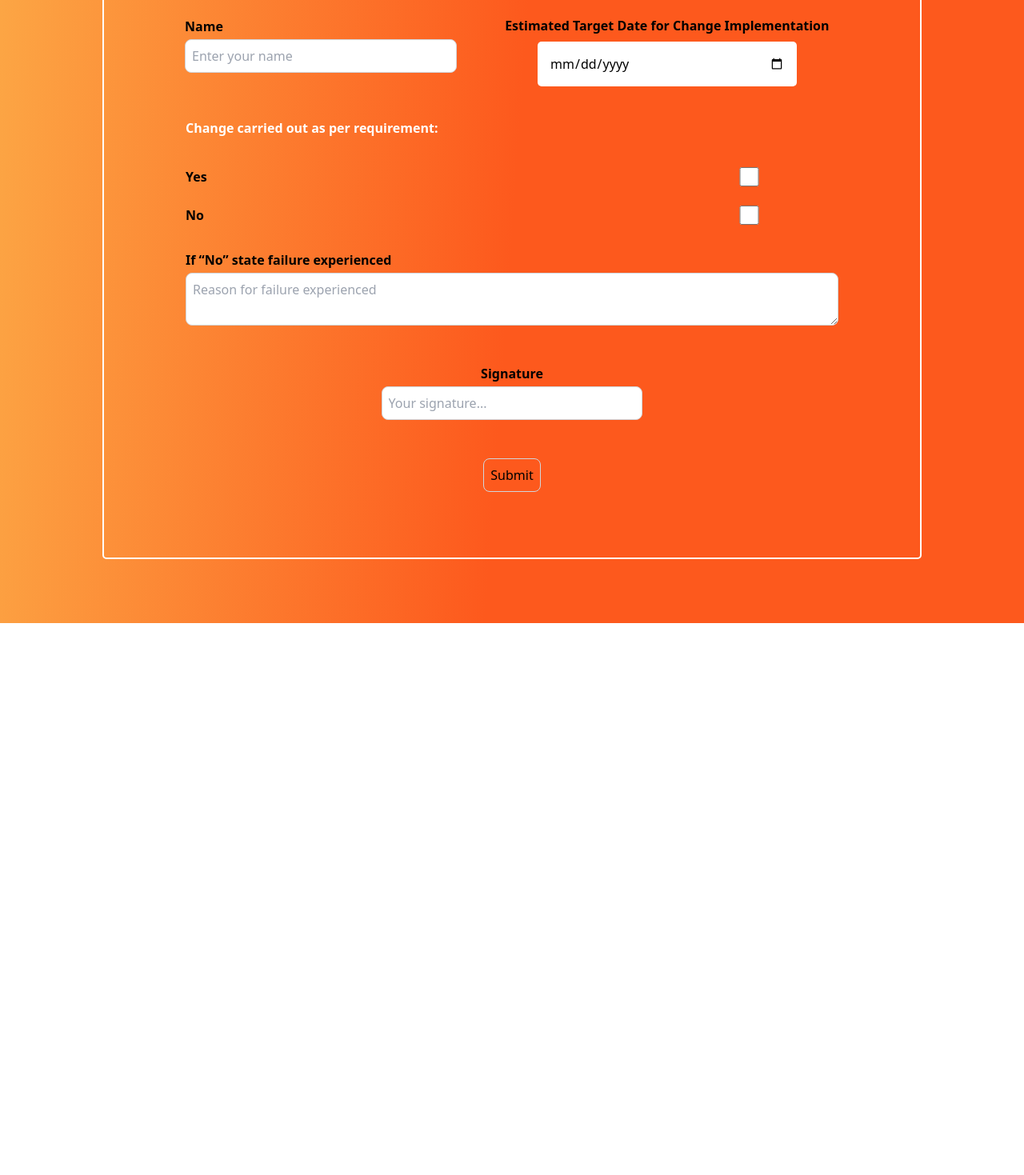
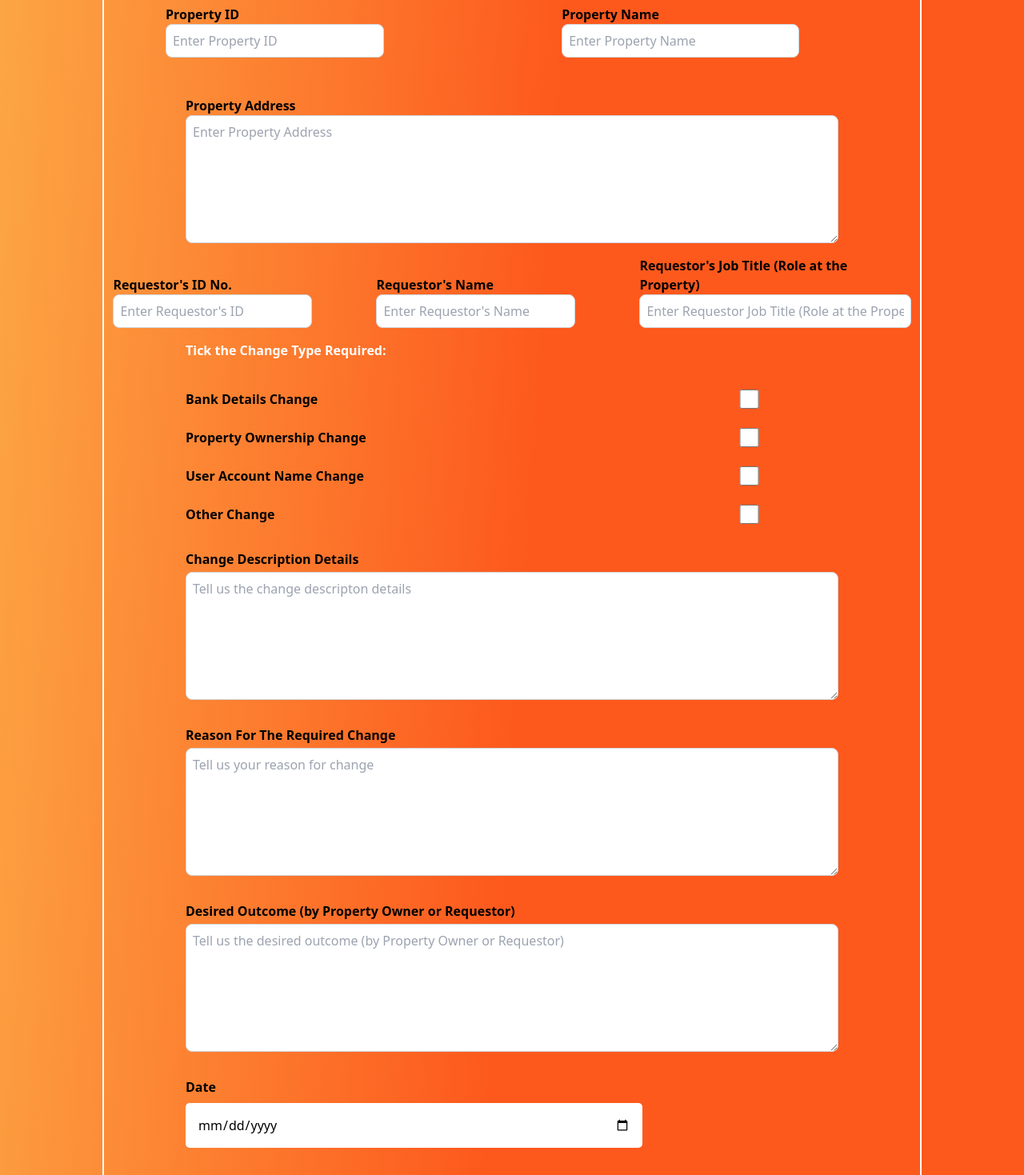
Before and after one commit to Jack-WebDev/change-request-form, a React (Vite) app in the folder frontend/: page / in a window 1280 px wide. Shown: the part 181-1650 px from the top of the page at 80% size. Before the commit the page ends 960 px from the top, so only its background shows below. Built offline with nearby package versions, Linux system fonts and the light colour scheme.

Commit message:
styling for all pages

```diff
--- a/frontend/src/main.jsx
+++ b/frontend/src/main.jsx
@@ -9,18 +9,23 @@ import {
 import App from "./App.jsx";
 import "./index.css";
 import SuccessScreen from "./screen/SuccessScreen.jsx";
-// import ChangeRequestForm from "./screen/ChangeRequestForm.jsx";
-// import ChangeImplementation from "./screen/ChangeImplementation.jsx";
-// import CurrentOwner from "./screen/CurrentOwner.jsx";
-// import NdtAdmin from "./screen/NdtAdmin.jsx";
-// import LineManager from "./screen/LineManager.jsx";
+import ChangeRequestForm from "./screen/ChangeRequestForm.jsx";
+import ChangeImplementation from "./screen/ChangeImplementation.jsx";
+import CurrentOwner from "./screen/CurrentOwner.jsx";
+import NdtAdmin from "./screen/NdtAdmin.jsx";
+import LineManager from "./screen/LineManager.jsx";
 import HoD from "./screen/HoD.jsx";
 
 const router = createBrowserRouter(
   createRoutesFromElements(
     <Route path="/" element={<App />}>
-      <Route index={true} path="/" element={<HoD />} />
+      <Route index={true} path="/" element={<ChangeRequestForm />} />
       <Route path="/success" element={<SuccessScreen />} />
+      <Route path="/s1" element={<ChangeImplementation />} />
+      <Route path="/s2" element={<CurrentOwner />} />
+      <Route path="/s3" element={<NdtAdmin />} />
+      <Route path="/s4" element={<LineManager />} />
+      <Route path="/hod" element={<HoD />} />
     </Route>
   )
 );
--- a/frontend/src/screen/ChangeImplementation.jsx
+++ b/frontend/src/screen/ChangeImplementation.jsx
@@ -2,6 +2,7 @@ import { z, ZodError } from "zod";
 import axios from "axios";
 import { useState } from "react";
 import { useNavigate } from "react-router-dom";
+import DateInput from "../components/DateInput";
 
 const userSchema = z.object({
   comments: z.string().min(3, { message: "A comment must be given" }),
@@ -48,16 +49,12 @@ const ChangeImplementation = () => {
       </h1>
       <hr />
 
-      <label htmlFor="date">
-        Estimated Target Date for Change Implementation
-      </label>
-      <input
-        type="date"
-        name="date"
-        id="date"
-        value={user.date}
-        onChange={(e) => setUser({ ...user, date: e.target.value })}
-      />
+      <div className="date mb-8 grid w-4/5 justify-start">
+        <label htmlFor="date">
+          Estimated Target Date for Change Implementation
+        </label>
+        <DateInput />
+      </div>
 
       <label htmlFor="comments">Comments</label>
       <textarea
@@ -67,6 +64,7 @@ const ChangeImplementation = () => {
         value={user.comments}
         onChange={(e) => setUser({ ...user, comments: e.target.value })}
         placeholder="Your comments..."
+        style={{height: "10rem"}}
       />
 
       <button
--- a/frontend/src/screen/ChangeRequestForm.jsx
+++ b/frontend/src/screen/ChangeRequestForm.jsx
@@ -3,6 +3,7 @@ import { z, ZodError } from "zod";
 import axios from "axios";
 import { useEffect, useState } from "react";
 import { useNavigate } from "react-router-dom";
+import DateInput from "../components/DateInput";
 
 const userSchema = z.object({
   propertyID: z
@@ -41,7 +42,7 @@ const userSchema = z.object({
   propertyOwnershipChange: z.boolean().default(false),
   accountNameChange: z.boolean().default(false),
   otherChange: z.boolean().default(false),
-  uploads: z.string()
+  uploads: z.string(),
 });
 
 const ChangeRequestForm = () => {
@@ -76,7 +77,8 @@ const ChangeRequestForm = () => {
       setLoading(true);
       console.log("....");
       const response = await axios.post(
-        "http://localhost:8001/api/changeRequest",validatedData
+        "http://localhost:8001/api/changeRequest",
+        validatedData
       );
       console.log("Submission success", response.data);
       navigate("/success");
@@ -112,6 +114,8 @@ const ChangeRequestForm = () => {
       </h1>
       <hr />
 
+      <div className="row1 flex w-full justify-around mb-8">
+        <div className="propertyID">
           <label htmlFor="propertyID">Property ID</label>
           <input
             className="p-2 border border-gray-300 rounded-lg mb-4 focus:outline-none focus:border-gray-600 text-black"
@@ -122,7 +126,9 @@ const ChangeRequestForm = () => {
             onChange={(e) => setUser({ ...user, propertyID: e.target.value })}
             placeholder="Enter Property ID"
           />
+        </div>
 
+        <div className="propertyName">
           <label htmlFor="propertyName">Property Name</label>
           <input
             className="p-2 border border-gray-300 rounded-lg mb-4 focus:outline-none focus:border-gray-600 text-black"
@@ -133,6 +139,8 @@ const ChangeRequestForm = () => {
             onChange={(e) => setUser({ ...user, propertyName: e.target.value })}
             placeholder="Enter Property Name"
           />
+        </div>
+      </div>
 
       <label htmlFor="propertyAddress">Property Address</label>
       <textarea
@@ -142,11 +150,14 @@ const ChangeRequestForm = () => {
         value={user.propertyAddress}
         onChange={(e) => setUser({ ...user, propertyAddress: e.target.value })}
         placeholder="Enter Property Address"
+        style={{ height: "10rem" }}
       />
 
+      <div className="row2 flex justify-around items-end gap-20">
+        <div className="requestor grid">
           <label htmlFor="requestorID">Requestor&apos;s ID No.</label>
           <input
-        className="p-2 border border-gray-300 rounded-lg mb-4 focus:outline-none focus:border-gray-600 text-black"
+            className="p-2 border w-full border-gray-300 rounded-lg mb-4 focus:outline-none focus:border-gray-600 text-black"
             id="requestorID"
             name="requestorID"
             type="text"
@@ -154,22 +165,29 @@ const ChangeRequestForm = () => {
             onChange={(e) => setUser({ ...user, requestorID: e.target.value })}
             placeholder="Enter Requestor's ID"
           />
+        </div>
 
+        <div className="requestorName grid">
           <label htmlFor="requestorName">Requestor&apos;s Name</label>
           <input
-        className="p-2 border border-gray-300 rounded-lg mb-4 focus:outline-none focus:border-gray-600 text-black"
+            className="p-2 border w-full border-gray-300 rounded-lg mb-4 focus:outline-none focus:border-gray-600 text-black"
             id="requestorName"
             name="requestorName"
             type="text"
             value={user.requestorName}
-        onChange={(e) => setUser({ ...user, requestorName: e.target.value })}
+            onChange={(e) =>
+              setUser({ ...user, requestorName: e.target.value })
+            }
             placeholder="Enter Requestor's Name"
           />
+        </div>
+
+        <div className="jobTitle grid">
           <label htmlFor="requestorJobTitle">
             Requestor&apos;s Job Title (Role at the Property)
           </label>
           <input
-        className="p-2 border border-gray-300 rounded-lg mb-4 focus:outline-none focus:border-gray-600 text-black"
+            className="p-2 border w-full border-gray-300 rounded-lg mb-4 focus:outline-none focus:border-gray-600 text-black"
             id="requestorJobTitle"
             name="requestorJobTitle"
             type="text"
@@ -179,6 +197,8 @@ const ChangeRequestForm = () => {
             }
             placeholder="Enter Requestor Job Title (Role at the Property)"
           />
+        </div>
+      </div>
 
       <h2>Tick the Change Type Required:</h2>
       <div className="options">
@@ -265,45 +285,44 @@ const ChangeRequestForm = () => {
         Change Description Details
       </label>
       <textarea
-        className="p-2 border border-gray-300 rounded-lg mb-4 focus:outline-none focus:border-gray-600 text-black"
+        className="p-2 border mb-8 mt-1 border-gray-300 rounded-lg focus:outline-none focus:border-gray-600 text-black"
         id="changeDescriptonDetails"
         value={user.changeDescriptionDetails}
         onChange={(e) =>
           setUser({ ...user, changeDescriptionDetails: e.target.value })
         }
         placeholder="Tell us the change descripton details"
+        style={{ height: "10rem" }}
       />
 
       <label htmlFor="reasonForChange">Reason For The Required Change</label>
       <textarea
-        className="p-2 border border-gray-300 rounded-lg mb-4 focus:outline-none focus:border-gray-600 text-black"
+        className="p-2 border mb-8 mt-1 border-gray-300 rounded-lg focus:outline-none focus:border-gray-600 text-black"
         id="reasonForChange"
         name="reasonForChange"
         value={user.reasonForChange}
         onChange={(e) => setUser({ ...user, reasonForChange: e.target.value })}
         placeholder="Tell us your reason for change"
+        style={{ height: "10rem" }}
       />
 
       <label htmlFor="desiredOutcome">
         Desired Outcome (by Property Owner or Requestor)
       </label>
       <textarea
-        className="p-2 border border-gray-300 rounded-lg mb-4 focus:outline-none focus:border-gray-600 text-black"
+        className="p-2 border mb-8 mt-1 border-gray-300 rounded-lg focus:outline-none focus:border-gray-600 text-black"
         id="desiredOutcome"
         name="desiredOutcome"
         value={user.desiredOutcome}
         onChange={(e) => setUser({ ...user, desiredOutcome: e.target.value })}
         placeholder="Tell us the desired outcome (by Property Owner or Requestor)"
+        style={{ height: "10rem" }}
       />
 
+      <div className="date grid w-4/5 mb-8">
         <label htmlFor="date">Date</label>
-      <input
-        type="date"
-        name="date"
-        id="date"
-        value={user.date}
-        onChange={(e) => setUser({ ...user, date: e.target.value })}
-      />
+        <DateInput />
+      </div>
 
       <h2>Priority</h2>
 
@@ -326,7 +345,7 @@ const ChangeRequestForm = () => {
           />
         </div>
 
-        <div className="critical">
+        <div className="critical flex">
           <label htmlFor="critical">Critical</label>
           <input
             type="checkbox"
--- a/frontend/src/screen/CurrentOwner.jsx
+++ b/frontend/src/screen/CurrentOwner.jsx
@@ -2,20 +2,19 @@ import { z, ZodError } from "zod";
 import axios from "axios";
 import { useState } from "react";
 import { useNavigate } from "react-router-dom";
+import DateInput from "../components/DateInput";
 
 const userSchema = z.object({
   comments: z.string().min(3, { message: "A comment must be given" }),
-  name: z.string().min(3, { message: "A name must be given" }),
   signature: z.string().min(3, { message: "A signature must be given" }),
   date: z.string().min(3, { message: "Date must be chosen" }),
 });
 
-const CurrentOwner = () => {
+const HoD = () => {
   const navigate = useNavigate();
   const [user, setUser] = useState({
     comments: "",
-    name: "",
-    signature:"",
+    signature: "",
     date: "",
   });
   const [buttonDisabled] = useState(true);
@@ -51,21 +50,11 @@ const CurrentOwner = () => {
       </h1>
       <hr />
 
-
-      <label htmlFor="comments">Comments</label>
-      <textarea
-        className="p-2 border border-gray-300 rounded-lg mb-4 focus:outline-none focus:border-gray-600 text-black"
-        id="comments"
-        name="comments"
-        value={user.comments}
-        onChange={(e) => setUser({ ...user, comments: e.target.value })}
-        placeholder="Your comments..."
-      />
-
-
+      <div className="row1 flex items-center justify-between gap-8 w-5/6 mb-10">
+        <div className="name grid gap-1 ml-4 w-1/2">
           <label htmlFor="name">Name</label>
           <input
-        className="p-2 border border-gray-300 rounded-lg mb-4 focus:outline-none focus:border-gray-600 text-black"
+            className="p-2 border w-full border-gray-300 rounded-lg mb-4 focus:outline-none focus:border-gray-600 text-black"
             id="name"
             type="text"
             name="name"
@@ -73,10 +62,29 @@ const CurrentOwner = () => {
             onChange={(e) => setUser({ ...user, name: e.target.value })}
             placeholder="Enter your name"
           />
+        </div>
 
+        <div className="date grid w-2/6">
+          <label htmlFor="date">Date</label>
+          <DateInput />
+        </div>
+      </div>
+
+      <label htmlFor="comments">Comments</label>
+      <textarea
+        className="p-2 border border-gray-300 rounded-lg mb-4 mt-1 focus:outline-none focus:border-gray-600 text-black"
+        id="comments"
+        name="comments"
+        value={user.comments}
+        onChange={(e) => setUser({ ...user, comments: e.target.value })}
+        placeholder="Your comments"
+        style={{ height: "10rem" }}
+      />
+
+      <div className="sign my-8">
         <label htmlFor="signature">Signature</label>
         <input
-        className="p-2 border border-gray-300 rounded-lg mb-4 focus:outline-none focus:border-gray-600 text-black"
+          className="p-2 border border-gray-300 w-full rounded-lg mb-4 mt-1 focus:outline-none focus:border-gray-600 text-black"
           id="signature"
           type="text"
           name="signature"
@@ -84,19 +92,7 @@ const CurrentOwner = () => {
           onChange={(e) => setUser({ ...user, signature: e.target.value })}
           placeholder="Your signature..."
         />
-
-      <label htmlFor="date">
-        Estimated Target Date for Change Implementation
-      </label>
-      <input
-        type="date"
-        name="date"
-        id="date"
-        value={user.date}
-        onChange={(e) => setUser({ ...user, date: e.target.value })}
-      />
-
-
+      </div>
 
       <button
         onClick={onSubmit}
@@ -116,4 +112,4 @@ const CurrentOwner = () => {
   );
 };
 
-export default CurrentOwner;
+export default HoD;
--- a/frontend/src/screen/HoD.jsx
+++ b/frontend/src/screen/HoD.jsx
@@ -125,6 +125,7 @@ const HoD = () => {
         value={user.reasonForFailure}
         onChange={(e) => setUser({ ...user, reasonForFailure: e.target.value })}
         placeholder="Reason for failure experienced"
+        style={{ height: "10rem" }}
       />
 
       <div className="sign my-8">
--- a/frontend/src/screen/LineManager.jsx
+++ b/frontend/src/screen/LineManager.jsx
@@ -2,24 +2,28 @@ import { z, ZodError } from "zod";
 import axios from "axios";
 import { useState } from "react";
 import { useNavigate } from "react-router-dom";
+import DateInput from "../components/DateInput";
 
 const userSchema = z.object({
   name: z.string().min(3, { message: "A name must be given" }),
   signature: z.string().min(3, { message: "A signature must be given" }),
   date: z.string().min(3, { message: "Date must be chosen" }),
+  yes: z.boolean().default(false),
+  no: z.boolean().default(false),
 });
 
-const LineManager = () => {
+const HoD = () => {
   const navigate = useNavigate();
   const [user, setUser] = useState({
     name: "",
     signature: "",
     date: "",
+    yes: false,
+    no: false,
   });
   const [buttonDisabled] = useState(true);
   const [loading, setLoading] = useState(false);
   const [errors, setErrors] = useState([]);
-  const today = new Date().toISOString().split('T')[0];
 
   const onSubmit = async (e) => {
     e.preventDefault();
@@ -50,9 +54,11 @@ const LineManager = () => {
       </h1>
       <hr />
 
+      <div className="row1 flex items-center justify-between gap-8 w-5/6 mb-10">
+        <div className="name grid gap-1 ml-4 w-1/2">
           <label htmlFor="name">Name</label>
           <input
-        className="p-2 border border-gray-300 rounded-lg mb-4 focus:outline-none focus:border-gray-600 text-black"
+            className="p-2 border w-full border-gray-300 rounded-lg mb-4 focus:outline-none focus:border-gray-600 text-black"
             id="name"
             type="text"
             name="name"
@@ -60,34 +66,20 @@ const LineManager = () => {
             onChange={(e) => setUser({ ...user, name: e.target.value })}
             placeholder="Enter your name"
           />
+        </div>
 
-      <label htmlFor="signature">Signature</label>
-      <input
-        className="p-2 border border-gray-300 rounded-lg mb-4 focus:outline-none focus:border-gray-600 text-black"
-        id="signature"
-        type="text"
-        name="signature"
-        value={user.signature}
-        onChange={(e) => setUser({ ...user, signature: e.target.value })}
-        placeholder="Your signature..."
-      />
-
+        <div className="date">
           <label htmlFor="date">
             Estimated Target Date for Change Implementation
           </label>
-      <input
-        type="date"
-        name="date"
-        id="date"
-        min={today}
-        value={user.date}
-        onChange={(e) => setUser({ ...user, date: e.target.value })}
-      />
+          <DateInput />
+        </div>
+      </div>
 
-      <h2>Change carried out as per requirement</h2>
+      <h2>Change carried out as per requirement:</h2>
 
       <div className="options">
-        <div className="yes">
+        <div className="yes flex">
           <label htmlFor="yes">Yes</label>
           <input
             type="checkbox"
@@ -105,7 +97,7 @@ const LineManager = () => {
           />
         </div>
 
-        <div className="property">
+        <div className="no flex">
           <label htmlFor="no">No</label>
           <input
             type="checkbox"
@@ -127,13 +119,28 @@ const LineManager = () => {
         If “No” state failure experienced
       </label>
       <textarea
-        className="p-2 border border-gray-300 rounded-lg mb-4 focus:outline-none focus:border-gray-600 text-black"
+        className="p-2 border border-gray-300 rounded-lg mb-4 mt-1 focus:outline-none focus:border-gray-600 text-black"
         id="reasonForFailure"
         name="reasonForFailure"
         value={user.reasonForFailure}
         onChange={(e) => setUser({ ...user, reasonForFailure: e.target.value })}
         placeholder="Reason for failure experienced"
+        style={{ height: "10rem" }}
+
       />
+
+      <div className="sign my-8">
+        <label htmlFor="signature">Signature</label>
+        <input
+          className="p-2 border border-gray-300 w-full rounded-lg mb-4 mt-1 focus:outline-none focus:border-gray-600 text-black"
+          id="signature"
+          type="text"
+          name="signature"
+          value={user.signature}
+          onChange={(e) => setUser({ ...user, signature: e.target.value })}
+          placeholder="Your signature..."
+        />
+      </div>
 
       <button
         onClick={onSubmit}
@@ -153,4 +160,4 @@ const LineManager = () => {
   );
 };
 
-export default LineManager;
+export default HoD;
--- a/frontend/src/screen/NdtAdmin.jsx
+++ b/frontend/src/screen/NdtAdmin.jsx
@@ -2,20 +2,19 @@ import { z, ZodError } from "zod";
 import axios from "axios";
 import { useState } from "react";
 import { useNavigate } from "react-router-dom";
+import DateInput from "../components/DateInput";
 
 const userSchema = z.object({
   comments: z.string().min(3, { message: "A comment must be given" }),
-  name: z.string().min(3, { message: "A name must be given" }),
   signature: z.string().min(3, { message: "A signature must be given" }),
   date: z.string().min(3, { message: "Date must be chosen" }),
 });
 
-const NdtAdmin = () => {
+const HoD = () => {
   const navigate = useNavigate();
   const [user, setUser] = useState({
     comments: "",
-    name: "",
-    signature:"",
+    signature: "",
     date: "",
   });
   const [buttonDisabled] = useState(true);
@@ -47,25 +46,15 @@ const NdtAdmin = () => {
       <h1 className="text-2xl mb-5 text-center px-3">
         {loading
           ? "Processing"
-          : "Approval of Completed Change Request – NDT System Administrator/Administration Officer:"}
+          : "Approval of Required Change – Current Property Owner"}
       </h1>
       <hr />
 
-
-      <label htmlFor="comments">Comments</label>
-      <textarea
-        className="p-2 border border-gray-300 rounded-lg mb-4 focus:outline-none focus:border-gray-600 text-black"
-        id="comments"
-        name="comments"
-        value={user.comments}
-        onChange={(e) => setUser({ ...user, comments: e.target.value })}
-        placeholder="Your comments..."
-      />
-
-
+      <div className="row1 flex items-center justify-between gap-8 w-5/6 mb-10">
+        <div className="name grid gap-1 ml-4 w-1/2">
           <label htmlFor="name">Name</label>
           <input
-        className="p-2 border border-gray-300 rounded-lg mb-4 focus:outline-none focus:border-gray-600 text-black"
+            className="p-2 border w-full border-gray-300 rounded-lg mb-4 focus:outline-none focus:border-gray-600 text-black"
             id="name"
             type="text"
             name="name"
@@ -73,10 +62,29 @@ const NdtAdmin = () => {
             onChange={(e) => setUser({ ...user, name: e.target.value })}
             placeholder="Enter your name"
           />
+        </div>
 
+        <div className="date grid w-2/6">
+          <label htmlFor="date">Date</label>
+          <DateInput />
+        </div>
+      </div>
+
+      <label htmlFor="comments">Comments</label>
+      <textarea
+        className="p-2 border border-gray-300 rounded-lg mb-4 mt-1 focus:outline-none focus:border-gray-600 text-black"
+        id="comments"
+        name="comments"
+        value={user.comments}
+        onChange={(e) => setUser({ ...user, comments: e.target.value })}
+        placeholder="Your comments"
+        style={{ height: "10rem" }}
+      />
+
+      <div className="sign my-8">
         <label htmlFor="signature">Signature</label>
         <input
-        className="p-2 border border-gray-300 rounded-lg mb-4 focus:outline-none focus:border-gray-600 text-black"
+          className="p-2 border border-gray-300 w-full rounded-lg mb-4 mt-1 focus:outline-none focus:border-gray-600 text-black"
           id="signature"
           type="text"
           name="signature"
@@ -84,19 +92,7 @@ const NdtAdmin = () => {
           onChange={(e) => setUser({ ...user, signature: e.target.value })}
           placeholder="Your signature..."
         />
-
-      <label htmlFor="date">
-        Estimated Target Date for Change Implementation
-      </label>
-      <input
-        type="date"
-        name="date"
-        id="date"
-        value={user.date}
-        onChange={(e) => setUser({ ...user, date: e.target.value })}
-      />
-
-
+      </div>
 
       <button
         onClick={onSubmit}
@@ -116,4 +112,4 @@ const NdtAdmin = () => {
   );
 };
 
-export default NdtAdmin;
+export default HoD;
```
Also changed, not shown: frontend/src/index.css (+1 -19 lines). Lines whose indentation alone changed are shown as unchanged.
